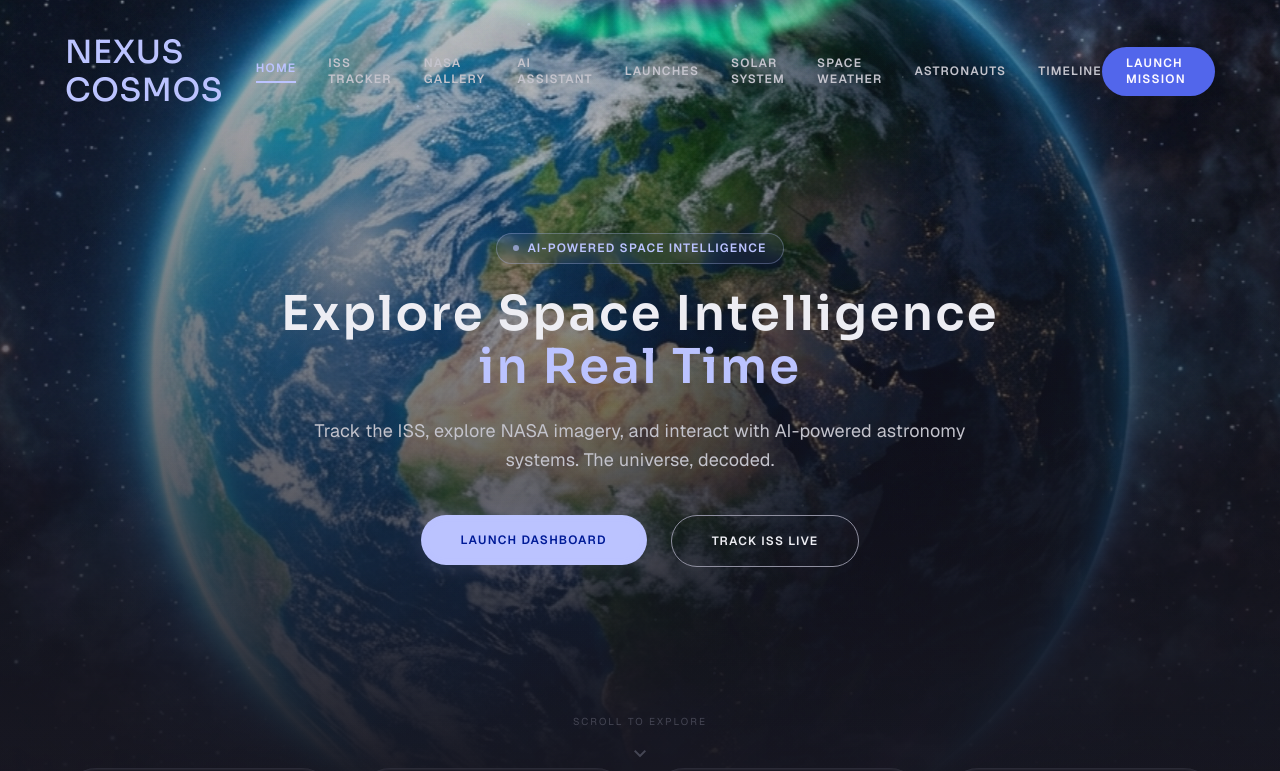
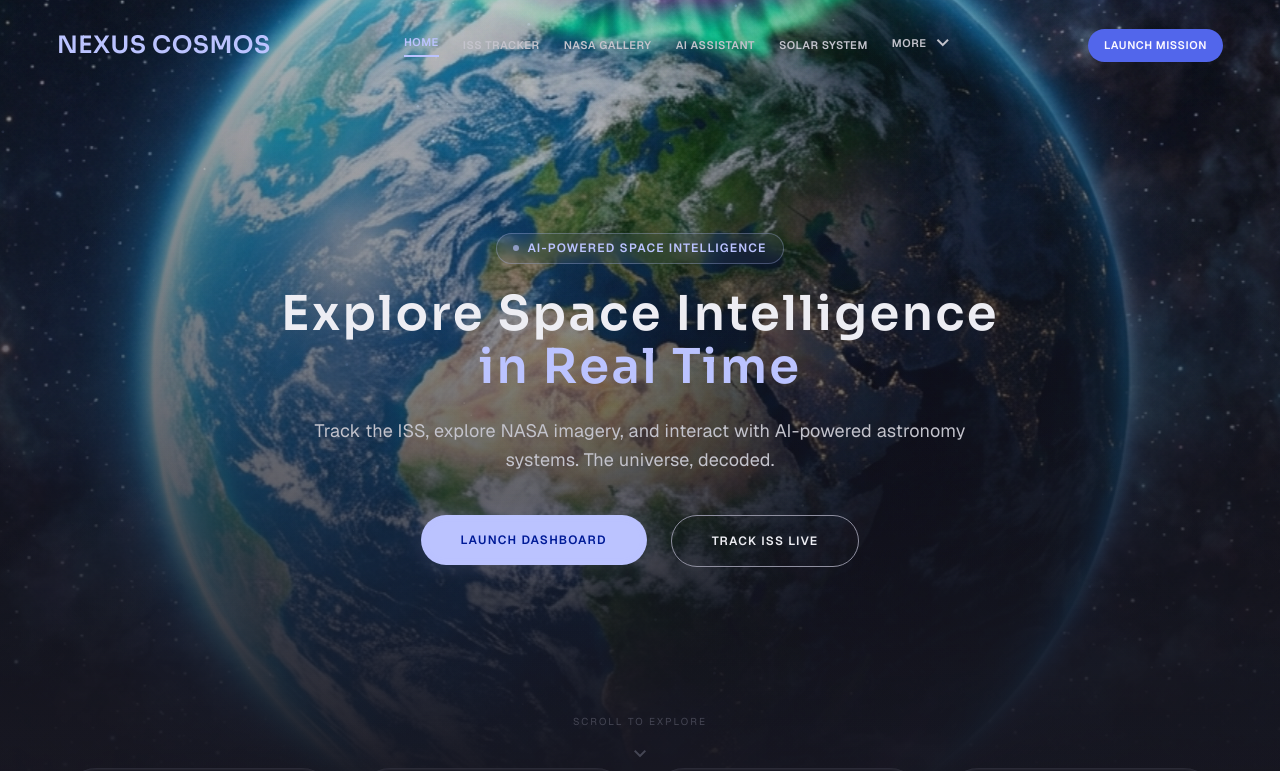
Before and after one commit to sahil-gaund03/cosmos, a Next.js app: page / in a window 1280 px wide. Shown: the top 771 px of the page. Built offline with nearby package versions, Linux system fonts and the light colour scheme.

Commit message:
style: fix navbar layout wrap by introducing More dropdown

```diff
--- a/src/components/layout/Navbar.tsx
+++ b/src/components/layout/Navbar.tsx
@@ -12,6 +12,7 @@ export default function Navbar() {
   const [isScrolled, setIsScrolled] = useState(false);
   const [isHidden, setIsHidden] = useState(false);
   const [isMobileMenuOpen, setIsMobileMenuOpen] = useState(false);
+  const [isDropdownOpen, setIsDropdownOpen] = useState(false);
   const pathname = usePathname();
   const { scrollY } = useScroll();
 
@@ -38,6 +39,15 @@ export default function Navbar() {
     };
   }, [isMobileMenuOpen]);
 
+  // Split navigation links to prevent overflow on desktop
+  const primaryLinks = NAV_LINKS.filter(link =>
+    ["Home", "ISS Tracker", "NASA Gallery", "AI Assistant", "Solar System"].includes(link.label)
+  );
+
+  const dropdownLinks = NAV_LINKS.filter(link =>
+    !["Home", "ISS Tracker", "NASA Gallery", "AI Assistant", "Solar System"].includes(link.label)
+  );
+
   return (
     <>
       <motion.nav
@@ -46,24 +56,24 @@ export default function Navbar() {
         className={`fixed top-4 left-1/2 -translate-x-1/2 w-[95%] max-w-[1440px] rounded-full
           ${isScrolled ? "glass-panel-heavy shadow-lg shadow-black/20" : "bg-transparent"}
           border ${isScrolled ? "border-outline-variant/50" : "border-transparent"}
-          flex justify-between items-center px-6 md:px-8 py-3 md:py-4 z-[100]
+          flex justify-between items-center px-4 md:px-6 py-3 z-[100]
           transition-all duration-500`}
       >
         {/* Logo */}
         <Link
           href="/"
-          className="font-[Sora] text-xl md:text-[32px] font-medium leading-[1.2] tracking-[0.02em] text-primary hover:text-primary-fixed transition-colors"
+          className="font-[Sora] text-lg sm:text-xl md:text-2xl font-semibold leading-none tracking-[0.02em] text-primary hover:text-primary-fixed transition-colors whitespace-nowrap shrink-0 mr-4"
         >
           {SITE_CONFIG.name}
         </Link>
 
         {/* Desktop Navigation */}
-        <div className="hidden lg:flex items-center gap-6 xl:gap-8">
-          {NAV_LINKS.map((link) => (
+        <div className="hidden lg:flex items-center gap-4 xl:gap-6">
+          {primaryLinks.map((link) => (
             <Link
               key={link.href}
               href={link.href}
-              className={`text-label-caps transition-colors duration-300
+              className={`text-[11px] tracking-wider font-semibold uppercase transition-colors duration-300 whitespace-nowrap
                 ${
                   pathname === link.href
                     ? "text-primary border-b-2 border-primary pb-1"
@@ -73,18 +83,61 @@ export default function Navbar() {
               {link.label}
             </Link>
           ))}
+
+          {/* More Systems Dropdown */}
+          <div
+            className="relative"
+            onMouseEnter={() => setIsDropdownOpen(true)}
+            onMouseLeave={() => setIsDropdownOpen(false)}
+          >
+            <button
+              className={`text-[11px] tracking-wider font-semibold uppercase flex items-center gap-1 transition-colors duration-300 whitespace-nowrap pb-1
+                ${
+                  dropdownLinks.some(link => pathname === link.href)
+                    ? "text-primary border-b-2 border-primary"
+                    : "text-on-surface-variant hover:text-on-surface"
+                }`}
+            >
+              <span>More</span>
+              <span className="material-symbols-outlined text-[14px]">keyboard_arrow_down</span>
+            </button>
+
+            {/* Dropdown Menu */}
+            <div className={`absolute top-full left-1/2 -translate-x-1/2 mt-2 w-48 rounded-2xl
+              glass-panel-heavy border border-outline-variant/40 shadow-2xl p-2 z-[110]
+              transition-all duration-300 origin-top
+              ${isDropdownOpen ? "opacity-100 scale-100 pointer-events-auto" : "opacity-0 scale-95 pointer-events-none"}`}
+            >
+              {dropdownLinks.map((link) => (
+                <Link
+                  key={link.href}
+                  href={link.href}
+                  onClick={() => setIsDropdownOpen(false)}
+                  className={`flex items-center gap-3 px-4 py-2.5 rounded-xl transition-all duration-200 text-[11px] tracking-wider font-semibold uppercase
+                    ${
+                      pathname === link.href
+                        ? "bg-primary/10 text-primary"
+                        : "text-on-surface-variant hover:text-on-surface hover:bg-surface-variant/20"
+                    }`}
+                >
+                  <span className="material-symbols-outlined text-[16px]">{link.icon}</span>
+                  <span>{link.label}</span>
+                </Link>
+              ))}
+            </div>
+          </div>
         </div>
 
         {/* Right Actions */}
-        <div className="flex items-center gap-3 md:gap-4">
+        <div className="flex items-center gap-3 shrink-0 ml-4">
           {/* CTA Button */}
           <Link
             href="/iss-tracker"
-            className="hidden sm:inline-flex bg-primary-container text-on-primary-container px-5 md:px-6 py-2 rounded-full
-              text-label-caps
+            className="hidden sm:inline-flex bg-primary-container text-on-primary-container px-4 py-2 rounded-full
+              text-[11px] font-semibold tracking-wider uppercase
               transition-all duration-300
               hover:bg-primary/90 hover:scale-105 hover:shadow-[0_0_20px_rgba(82,102,235,0.4)]
-              active:scale-95"
+              active:scale-95 whitespace-nowrap"
           >
             Launch Mission
           </Link>
```
